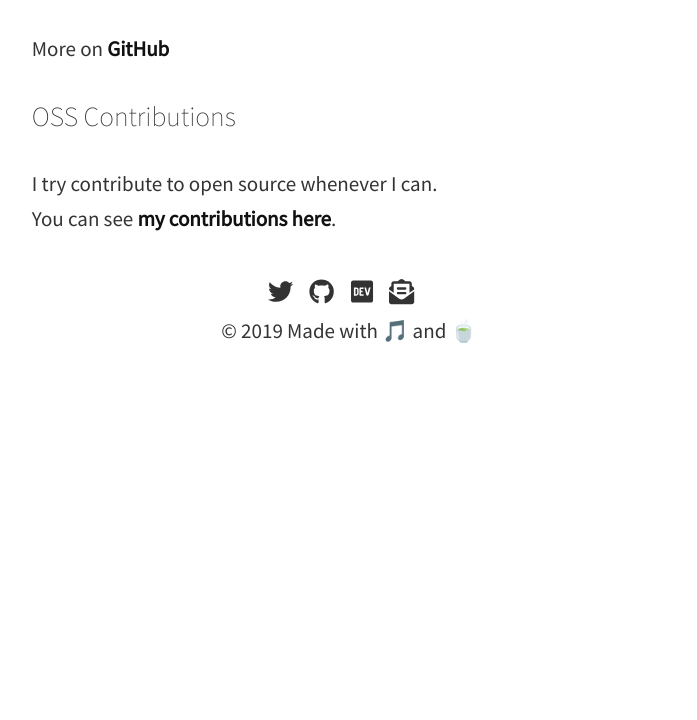
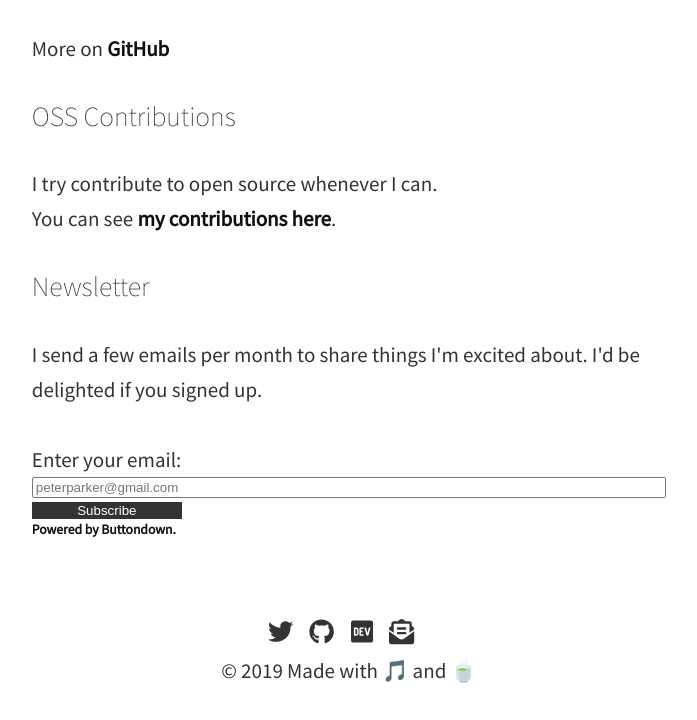
Before and after one commit to jsjoeio/jsjoe.io, a Gatsby site: page / in a window 1280 px wide. Shown: the part 2509-3229 px from the top of the page, without its empty margins (291-988 px from the left). Before the commit the page ends 2889 px from the top, so only its background shows below. Built offline with nearby package versions, Linux system fonts and the light colour scheme; Gatsby itself is replaced by a stand-in of ours.

Commit message:
Add Newsletter section

```diff
--- a/gatsby-config.js
+++ b/gatsby-config.js
@@ -11,6 +11,7 @@ module.exports = {
     },
     about: `<p>I'm a frontend engineer, an instructor for <a href='https://egghead.io/instructors/joe-previte' alt="JavaScript Joe's egghead profile" target='_blank' rel='noopener noreferrer'>egghead.io</a>, a member of the <a href='https://www.twilio.com/blog/introducing-twilio-champions-program' alt='Twilio Champions Program blog post.' target='_blank' rel='noopener noreferrer'>Twilio Champions Program</a>, and an organizer for <a href='https://www.meetup.com/desert-graphql-meetup/' alt='Desert GraphQL Meetup page' target='_blank' rel='noopener noreferrer'>Desert GraphQL</a>. In 2018, Twilio inducted me into their <a href='https://doers.twilio.com/' alt='Hall of Doers page.' target='_blank' rel='noopener noreferrer'>Hall of Doers</a>. I used to teach HTML/CSS and JavaScript workshops for a local meetup <a href='https://www.meetup.com/Thinkful-Phoenix/' alt='Learn to Code Thinkful Phoenix meetup page.' target='_blank' rel='noopener noreferrer'>Learn to Code - Thinkful Phoenix</a>.</p>
     <p>I also offer virtual <a href="https://twitter.com/jsjoeio/status/1084602384884523009?s=20" alt='Link to tweet about office hours.' target='_blank' rel='noopener noreferrer'>office hours</a> if you want to chat about coding, get advice, want to teach me something cool, or need somewhere to vent.</p><p>When I'm not coding, you might find me reading, working out, playing basketball or riding my bike.</p>`,
+    newsletter: `<p>I send a few emails per month to share things I'm excited about. I'd be delighted if you signed up.</p>`,
     portfolio: [
       {
         title: '[MVP] mentored.dev',
--- /dev/null
+++ b/src/components/atoms/ButtondownEmailForm.js
@@ -0,0 +1,56 @@
+import React from "react"
+import styled from "styled-components"
+
+const Subscribe = styled.input`
+  max-width: 150px;
+  border: none;
+  background-color: rgba(0, 0, 0, 0.8);
+  color: white;
+  transition: all 0.3s ease;
+  margin-top: 4px;
+
+  &:hover,
+  &:active,
+  &:focus {
+    cursor: pointer;
+    background-color: rgba(0, 0, 0, 1);
+  }
+`
+
+const Link = styled.a`
+  &:hover,
+  &:active,
+  &:focus {
+    background-color: rgba(0, 0, 0, 1);
+  }
+`
+
+const ButtondownEmailForm = () => (
+  <div>
+    <form
+      action="https://buttondown.email/api/emails/embed-subscribe/jsjoeio"
+      method="post"
+      target="popupwindow"
+      onsubmit="window.open('https://buttondown.email/jsjoeio', 'popupwindow')"
+      class="embeddable-buttondown-form"
+      style={{ display: "flex", flexDirection: "column" }}
+    >
+      <label for="bd-email">Enter your email:</label>
+      <input
+        type="email"
+        name="email"
+        id="bd-email"
+        placeholder="peterparker@gmail.com"
+      />
+      <input type="hidden" value="1" name="embed" />
+      <Subscribe type="submit" value="Subscribe" />
+      <p style={{ fontSize: "0.65rem" }}>
+        <a href="https://buttondown.email" target="_blank">
+          Powered by Buttondown.
+        </a>
+      </p>
+    </form>
+  </div>
+)
+
+export default ButtondownEmailForm
--- a/src/components/atoms/Icon.js
+++ b/src/components/atoms/Icon.js
@@ -1,15 +1,22 @@
-import React from 'react'
-import styled from 'styled-components'
-import { FontAwesomeIcon } from '@fortawesome/react-fontawesome'
+import React from "react"
+import styled from "styled-components"
+import { FontAwesomeIcon } from "@fortawesome/react-fontawesome"
 
 const Container = styled.a`
   color: inherit;
   margin-right: 16px;
   font-size: 1.2rem;
+  transition: all 0.3s ease;
+
+  &:hover,
+  &:active,
+  &:focus {
+    color: rgba(0, 0, 0, 1);
+  }
 `
 
 const Icon = ({ icon, url, alt }) => (
-  <Container alt={alt} href={url} target='_blank'>
+  <Container alt={alt} href={url} target="_blank">
     <FontAwesomeIcon icon={icon} />
   </Container>
 )
--- /dev/null
+++ b/src/components/moleculez/Newsletter.js
@@ -0,0 +1,24 @@
+import React from 'react'
+import { useStaticQuery, graphql } from 'gatsby'
+import Title from '../atoms/Title'
+import ButtondownEmailFrom from '../atoms/ButtondownEmailForm'
+const Newsletter = () => {
+  const data = useStaticQuery(graphql`
+    query NewsletterQuery {
+      site {
+        siteMetadata {
+          newsletter
+        }
+      }
+    }
+  `)
+  return (
+    <section>
+      <Title>Newsletter</Title>
+      <div dangerouslySetInnerHTML={{ __html: data.site.siteMetadata.newsletter }} />
+      <ButtondownEmailFrom />
+    </section>
+  )
+}
+
+export default Newsletter
--- a/src/pages/index.js
+++ b/src/pages/index.js
@@ -7,6 +7,7 @@ import Speaking from '../components/moleculez/Speaking'
 import Writing from '../components/moleculez/Writing'
 import Projects from '../components/moleculez/Projects'
 import OSS from '../components/moleculez/OSS'
+import Newsletter from '../components/moleculez/Newsletter'
 
 const IndexPage = () => (
   <Layout>
@@ -16,6 +17,7 @@ const IndexPage = () => (
     <Writing />
     <Projects />
     <OSS />
+    <Newsletter />
   </Layout>
 )
 
```
